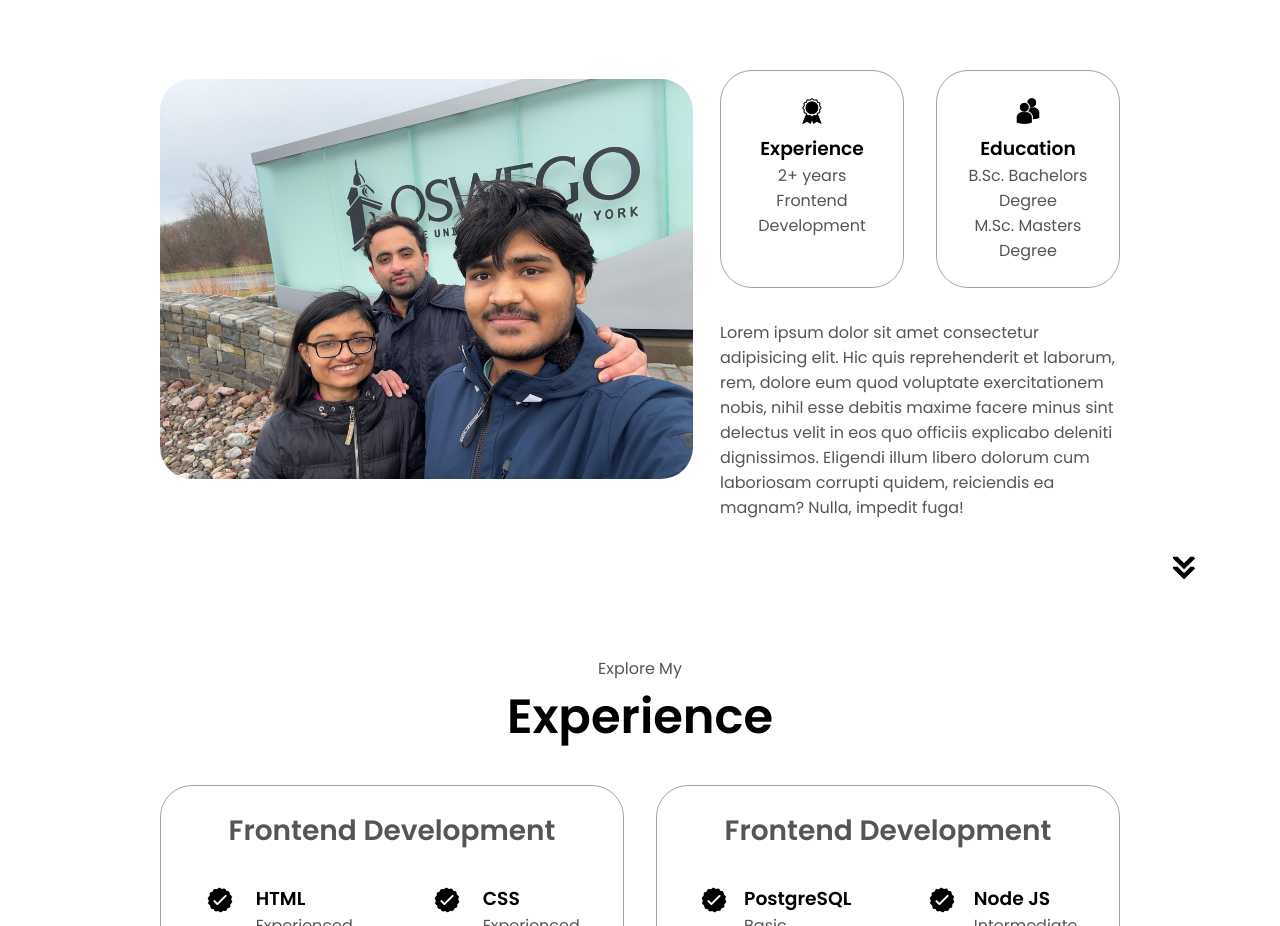
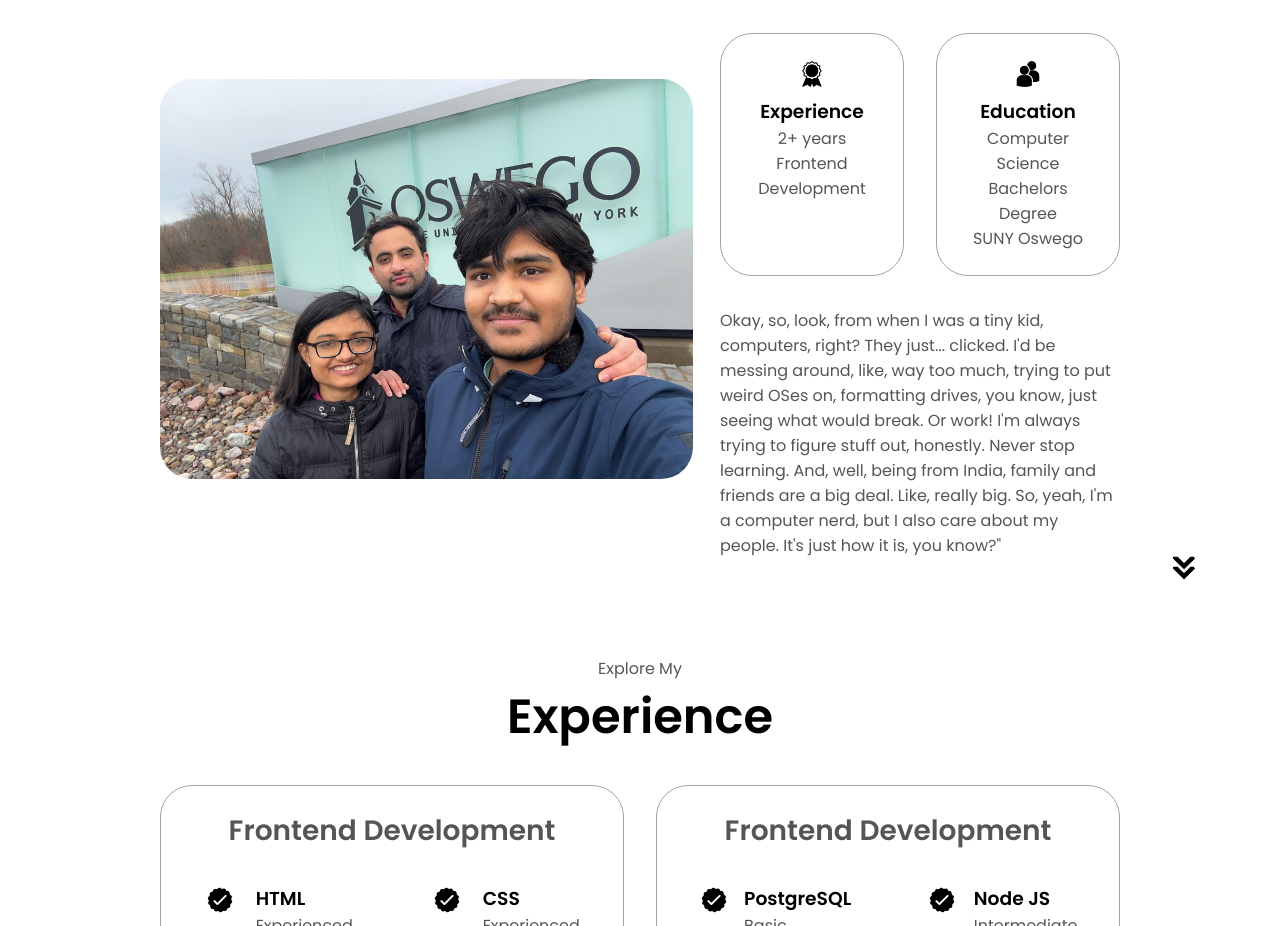
Before and after one commit to nehpatel30062004/CSC241Site, a plain HTML site: page index.html in a window 1280 px wide. Shown: the part 1040-1966 px from the top of the page. Drawn offline with Linux system fonts and the light colour scheme.

Commit message:
Update index.html

```diff
--- a/index.html
+++ b/index.html
@@ -100,17 +100,16 @@
                 class="icon"
               />
               <h3>Education</h3>
-              <p>B.Sc. Bachelors Degree<br />M.Sc. Masters Degree</p>
+              <p>Computer Science Bachelors Degree<br />SUNY Oswego</p>
             </div>
           </div>
           <div class="text-container">
             <p>
-              Lorem ipsum dolor sit amet consectetur adipisicing elit. Hic quis
-              reprehenderit et laborum, rem, dolore eum quod voluptate
-              exercitationem nobis, nihil esse debitis maxime facere minus sint
-              delectus velit in eos quo officiis explicabo deleniti dignissimos.
-              Eligendi illum libero dolorum cum laboriosam corrupti quidem,
-              reiciendis ea magnam? Nulla, impedit fuga!
+              Okay, so, look, from when I was a tiny kid, computers, right? They just... clicked. I'd be messing
+              around, like, way too much, trying to put weird OSes on, formatting drives, you know, just seeing
+              what would break. Or work! I'm always trying to figure stuff out, honestly. Never stop learning.
+              And, well, being from India, family and friends are a big deal. Like, really big. So, yeah,
+              I'm a computer nerd, but I also care about my people. It's just how it is, you know?"
             </p>
           </div>
         </div>
```
